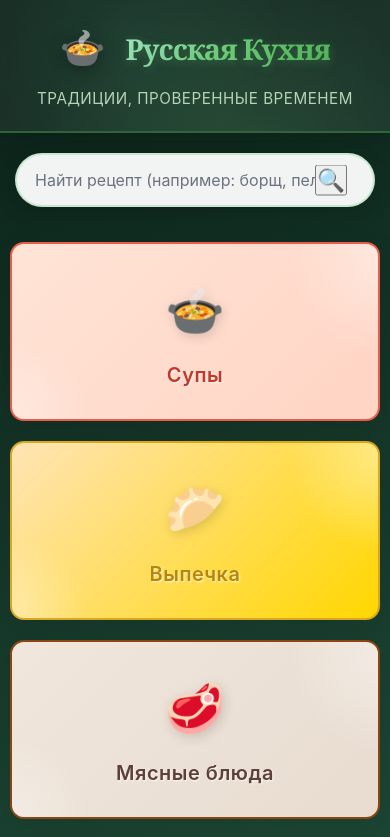
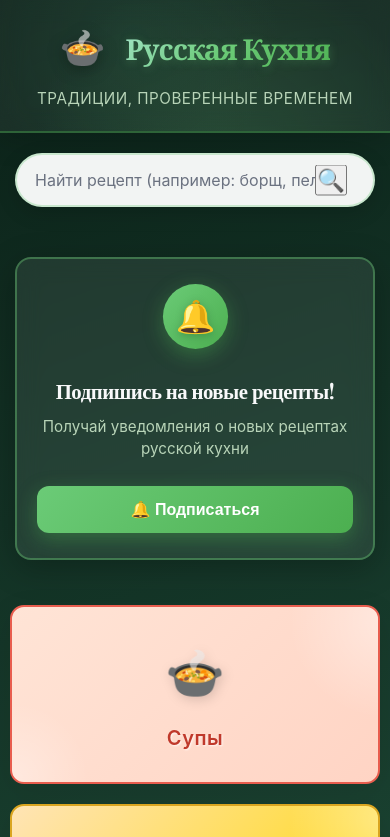
Before and after one commit to svideoproekt-ship-it/russka-kuhnya-9551, a React (Vite) app: page / in a window 390 px wide. Shown: the top 837 px of the page. Built offline with nearby package versions, Linux system fonts and the light colour scheme; a web font is replaced by a local one.

Commit message:
feat: add push notification subscription button on homepage

```diff
--- /dev/null
+++ b/src/components/SubscribeButton.css
@@ -0,0 +1,229 @@
+/* SubscribeButton.css - Кнопка подписки на пуши */
+
+.subscribe-section {
+  padding: 40px 20px;
+  display: flex;
+  justify-content: center;
+}
+
+.subscribe-container {
+  width: 100%;
+  max-width: 900px;
+}
+
+.subscribe-content {
+  background: rgba(255, 255, 255, 0.08);
+  backdrop-filter: blur(12px);
+  -webkit-backdrop-filter: blur(12px);
+  border: 2px solid rgba(107, 203, 119, 0.4);
+  border-radius: 20px;
+  padding: 35px 40px;
+  display: flex;
+  align-items: center;
+  gap: 30px;
+  box-shadow: 0 8px 32px rgba(0, 0, 0, 0.25);
+  transition: all 0.3s ease;
+}
+
+.subscribe-content:hover {
+  border-color: rgba(107, 203, 119, 0.7);
+  box-shadow: 0 12px 40px rgba(76, 175, 80, 0.3);
+  transform: translateY(-2px);
+}
+
+.subscribe-icon-wrapper {
+  flex-shrink: 0;
+  width: 80px;
+  height: 80px;
+  background: linear-gradient(135deg, #6BCB77 0%, #4CAF50 100%);
+  border-radius: 50%;
+  display: flex;
+  align-items: center;
+  justify-content: center;
+  box-shadow: 0 6px 20px rgba(76, 175, 80, 0.4);
+  animation: pulse 2s ease-in-out infinite;
+}
+
+@keyframes pulse {
+  0%, 100% {
+    transform: scale(1);
+    box-shadow: 0 6px 20px rgba(76, 175, 80, 0.4);
+  }
+  50% {
+    transform: scale(1.05);
+    box-shadow: 0 8px 25px rgba(76, 175, 80, 0.6);
+  }
+}
+
+.subscribe-icon {
+  font-size: 2.5rem;
+  filter: drop-shadow(0 2px 4px rgba(0,0,0,0.2));
+}
+
+.subscribe-text {
+  flex: 1;
+}
+
+.subscribe-title {
+  font-size: 1.6rem;
+  font-weight: 700;
+  color: #F8F9FA;
+  margin: 0 0 8px 0;
+  letter-spacing: -0.5px;
+}
+
+.subscribe-description {
+  font-size: 1.05rem;
+  color: #B8D4B8;
+  margin: 0;
+  line-height: 1.5;
+}
+
+.subscribe-button {
+  flex-shrink: 0;
+  padding: 16px 32px;
+  font-size: 1.1rem;
+  font-weight: 600;
+  color: #fff;
+  background: linear-gradient(135deg, #6BCB77 0%, #4CAF50 100%);
+  border: none;
+  border-radius: 12px;
+  cursor: pointer;
+  transition: all 0.3s cubic-bezier(0.4, 0, 0.2, 1);
+  box-shadow: 0 6px 20px rgba(76, 175, 80, 0.4);
+  white-space: nowrap;
+}
+
+.subscribe-button:hover:not(:disabled) {
+  background: linear-gradient(135deg, #57b865 0%, #43a047 100%);
+  transform: translateY(-3px) scale(1.02);
+  box-shadow: 0 10px 30px rgba(76, 175, 80, 0.6);
+}
+
+.subscribe-button:active:not(:disabled) {
+  transform: translateY(-1px) scale(0.98);
+}
+
+.subscribe-button.subscribed {
+  background: linear-gradient(135deg, #4CAF50 0%, #388E3C 100%);
+  cursor: default;
+}
+
+.subscribe-button.loading {
+  opacity: 0.8;
+  cursor: wait;
+}
+
+.button-loading {
+  display: flex;
+  align-items: center;
+  gap: 10px;
+}
+
+.loading-spinner {
+  width: 20px;
+  height: 20px;
+  border: 3px solid rgba(255, 255, 255, 0.3);
+  border-top-color: #fff;
+  border-radius: 50%;
+  animation: spin 0.8s linear infinite;
+}
+
+@keyframes spin {
+  to {
+    transform: rotate(360deg);
+  }
+}
+
+/* =================================== */
+/* МОБИЛЬНАЯ АДАПТИВНОСТЬ              */
+/* =================================== */
+
+@media (max-width: 768px) {
+  .subscribe-content {
+    flex-direction: column;
+    text-align: center;
+    gap: 25px;
+    padding: 30px 25px;
+  }
+
+  .subscribe-icon-wrapper {
+    width: 70px;
+    height: 70px;
+  }
+
+  .subscribe-icon {
+    font-size: 2.2rem;
+  }
+
+  .subscribe-title {
+    font-size: 1.4rem;
+  }
+
+  .subscribe-description {
+    font-size: 1rem;
+  }
+
+  .subscribe-button {
+    width: 100%;
+    padding: 15px 28px;
+    font-size: 1.05rem;
+  }
+}
+
+@media (max-width: 480px) {
+  .subscribe-section {
+    padding: 30px 15px;
+  }
+
+  .subscribe-content {
+    padding: 25px 20px;
+    border-radius: 16px;
+  }
+
+  .subscribe-icon-wrapper {
+    width: 65px;
+    height: 65px;
+  }
+
+  .subscribe-icon {
+    font-size: 2rem;
+  }
+
+  .subscribe-title {
+    font-size: 1.3rem;
+  }
+
+  .subscribe-description {
+    font-size: 0.95rem;
+  }
+
+  .subscribe-button {
+    padding: 14px 24px;
+    font-size: 1rem;
+  }
+}
+
+@media (max-width: 360px) {
+  .subscribe-icon-wrapper {
+    width: 60px;
+    height: 60px;
+  }
+
+  .subscribe-icon {
+    font-size: 1.8rem;
+  }
+
+  .subscribe-title {
+    font-size: 1.2rem;
+  }
+
+  .subscribe-description {
+    font-size: 0.9rem;
+  }
+
+  .subscribe-button {
+    padding: 13px 20px;
+    font-size: 0.95rem;
+  }
+}
--- /dev/null
+++ b/src/components/SubscribeButton.jsx
@@ -0,0 +1,95 @@
+import React, { useState, useEffect } from 'react';
+import './SubscribeButton.css';
+
+const SubscribeButton = () => {
+  const [isSubscribed, setIsSubscribed] = useState(false);
+  const [isLoading, setIsLoading] = useState(false);
+
+  useEffect(() => {
+    // Проверяем статус подписки
+    checkSubscriptionStatus();
+  }, []);
+
+  const checkSubscriptionStatus = async () => {
+    if (typeof window.OneSignal !== 'undefined') {
+      try {
+        const subscription = await window.OneSignal.getSubscription();
+        setIsSubscribed(subscription);
+      } catch (err) {
+        console.error('Error checking subscription:', err);
+      }
+    }
+  };
+
+  const handleSubscribe = async () => {
+    if (isSubscribed) {
+      // Если уже подписан, показываем уведомление
+      alert('✅ Вы уже подписаны на уведомления!');
+      return;
+    }
+
+    setIsLoading(true);
+
+    if (typeof window.OneSignal !== 'undefined') {
+      try {
+        // Показываем нативное окно подписки OneSignal
+        await window.OneSignal.showNativePrompt();
+
+        // Проверяем статус после попытки подписки
+        setTimeout(async () => {
+          const subscription = await window.OneSignal.getSubscription();
+          setIsSubscribed(subscription);
+          setIsLoading(false);
+        }, 1000);
+      } catch (err) {
+        console.error('Error subscribing:', err);
+        setIsLoading(false);
+      }
+    } else {
+      alert('⚠️ Сервис уведомлений загружается. Попробуйте позже.');
+      setIsLoading(false);
+    }
+  };
+
+  return (
+    <div className="subscribe-section">
+      <div className="subscribe-container">
+        <div className="subscribe-content">
+          <div className="subscribe-icon-wrapper">
+            <span className="subscribe-icon">🔔</span>
+          </div>
+
+          <div className="subscribe-text">
+            <h3 className="subscribe-title">
+              {isSubscribed ? 'Вы подписаны ✓' : 'Подпишись на новые рецепты!'}
+            </h3>
+            <p className="subscribe-description">
+              {isSubscribed
+                ? 'Ты будешь первым, кто узнает о новых рецептах'
+                : 'Получай уведомления о новых рецептах русской кухни'}
+            </p>
+          </div>
+
+          <button
+            className={`subscribe-button ${isSubscribed ? 'subscribed' : ''} ${isLoading ? 'loading' : ''}`}
+            onClick={handleSubscribe}
+            disabled={isLoading}
+          >
+            {isLoading ? (
+              <span className="button-loading">
+                <span className="loading-spinner"></span>
+                Подписка...
+              </span>
+            ) : isSubscribed ? (
+              <span>✓ Подписан</span>
+            ) : (
+              <span>🔔 Подписаться</span>
+            )}
+          </button>
+        </div>
+      </div>
+    </div>
+  );
+};
+
+export default SubscribeButton;
--- a/src/pages/HomePage.jsx
+++ b/src/pages/HomePage.jsx
@@ -2,6 +2,7 @@
 import React, { useState } from 'react';
 import { useNavigate } from 'react-router-dom';
 import Categories from '../components/Categories';
+import SubscribeButton from '../components/SubscribeButton';
 import './HomePage.css';
 
 function HomePage() {
@@ -41,6 +42,10 @@ function HomePage() {
       </div>
 
       {/* Категории */}
+            {/* Кнопка подписки */}
+      <SubscribeButton />
+
+      {/* Категории */}
       <main className="main-content">
         <Categories />
       </main>
```
